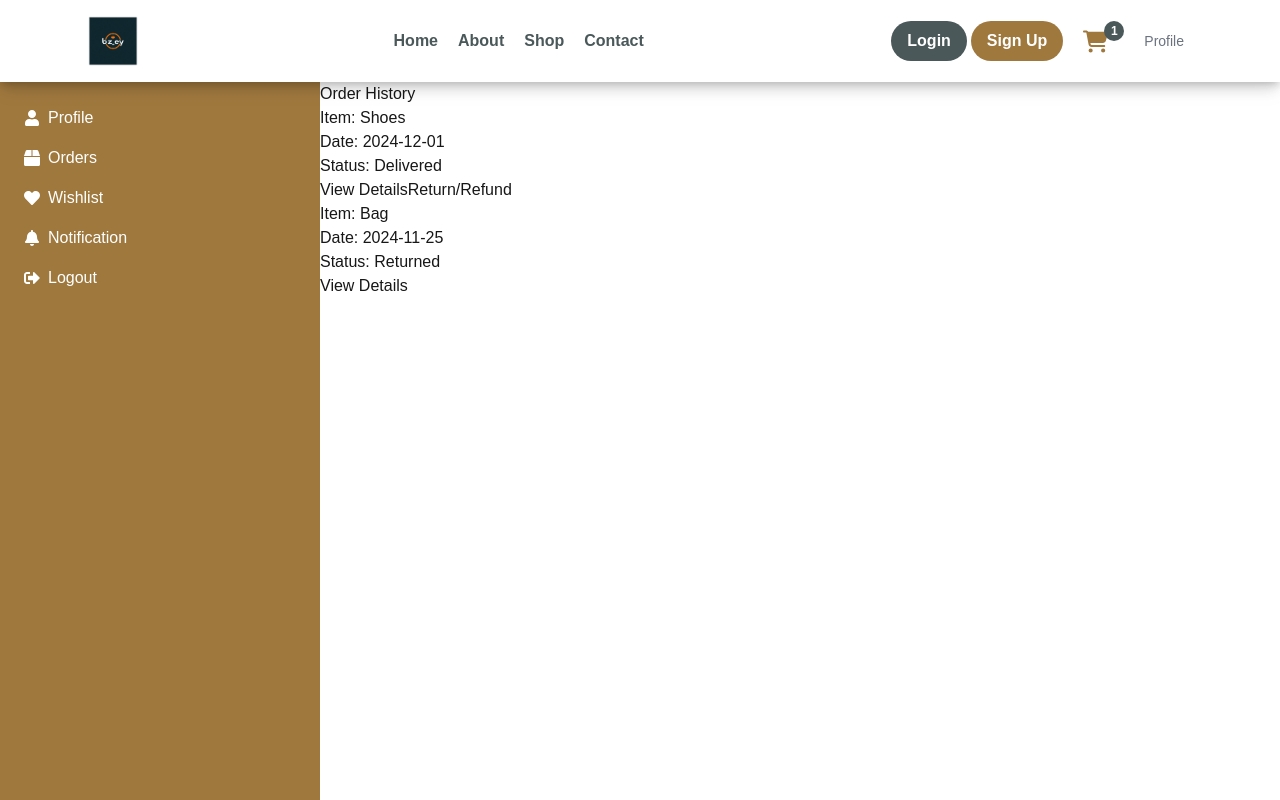
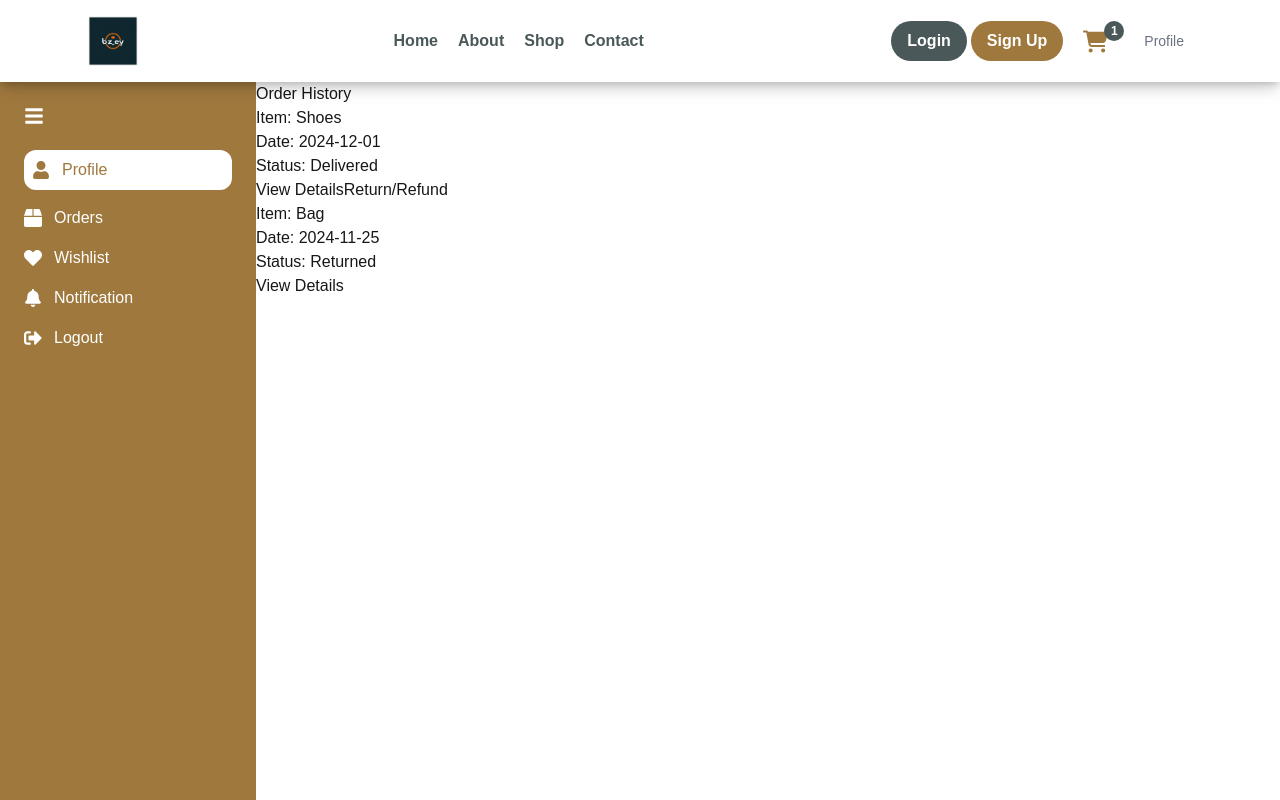
Before and after one commit to Bz14/E-Commerce-Website, a Next.js app in the folder Frontend/ecommerce/: page /profile/order in a window 1280 px wide. Shown: the top 800 px of the page. Built offline with nearby package versions, Linux system fonts and the light colour scheme.

Commit message:
Side bar updated.

```diff
--- a/Frontend/ecommerce/src/app/profile/components/sidebar.tsx
+++ b/Frontend/ecommerce/src/app/profile/components/sidebar.tsx
@@ -1,41 +1,132 @@
+"use client";
+import { useState } from "react";
 import Link from "next/link";
-import { FaUser, FaBox, FaHeart, FaBell, FaSignOutAlt } from "react-icons/fa";
+import {
+  FaUser,
+  FaBox,
+  FaHeart,
+  FaBell,
+  FaSignOutAlt,
+  FaBars,
+} from "react-icons/fa";
 
 const SideBar = () => {
+  const [isOpen, setIsOpen] = useState(true);
+  const [isSelected, setIsSelected] = useState("profile");
+
   return (
-    <div className="w-1/4 h-screen bg-primaryBrown text-white p-6">
-      <ul className="space-y-4">
-        <li className="flex items-center gap-2">
+    <div className="flex">
+      <div
+        className={`${
+          isOpen ? "w-64" : "w-16"
+        } h-screen bg-primaryBrown text-white p-6 flex flex-col items-start transition-all duration-300`}
+      >
+        {/* Toggle Button */}
+        <button
+          className="mb-6 text-xl focus:outline-none"
+          onClick={() => setIsOpen(!isOpen)}
+        >
+          <FaBars />
+        </button>
+
+        {/* Menu List */}
+        <ul className="space-y-4 w-full">
+          <li
+            className={`flex items-center ${
+              isSelected === "profile"
+                ? "bg-white text-primaryBrown rounded-xl p-2 "
+                : ""
+            } cursor-pointer`}
+            onClick={() => setIsSelected("profile")}
+          >
+            <span className="text-lg">
               <FaUser />
-          <Link href="/profile/profile-detail" className="hover:text-gray-300">
+            </span>
+            {isOpen && (
+              <Link
+                href="/profile/profile-detail"
+                className="hover:text-gray-300 ml-3"
+              >
                 Profile
               </Link>
+            )}
           </li>
-        <li className="flex items-center gap-2">
+          <li
+            className={`flex items-center ${
+              isSelected === "orders"
+                ? "bg-white text-primaryBrown rounded-xl p-2 "
+                : ""
+            } cursor-pointer`}
+            onClick={() => setIsSelected("orders")}
+          >
+            <span className="text-lg">
               <FaBox />
-          <Link href="/profile/order" className="hover:text-gray-300">
+            </span>
+            {isOpen && (
+              <Link href="/profile/order" className="hover:text-gray-300 ml-3">
                 Orders
               </Link>
+            )}
           </li>
-        <li className="flex items-center gap-2">
+          <li
+            className={`flex items-center ${
+              isSelected === "wishlist"
+                ? "bg-white text-primaryBrown rounded-xl p-2 "
+                : ""
+            } cursor-pointer`}
+            onClick={() => setIsSelected("wishlist")}
+          >
+            <span className="text-lg">
               <FaHeart />
-          <Link href="/profile/wishlist" className="hover:text-gray-300">
+            </span>
+            {isOpen && (
+              <Link
+                href="/profile/wishlist"
+                className="hover:text-gray-300 ml-3"
+              >
                 Wishlist
               </Link>
+            )}
           </li>
-        <li className="flex items-center gap-2">
+          <li
+            className={`flex items-center ${
+              isSelected === "notify"
+                ? "bg-white text-primaryBrown rounded-xl p-2 "
+                : ""
+            } cursor-pointer`}
+            onClick={() => setIsSelected("notify")}
+          >
+            <span className="text-lg">
               <FaBell />
-          <Link href="/profile/notification" className="hover:text-gray-300">
+            </span>
+            {isOpen && (
+              <Link
+                href="/profile/notification"
+                className="hover:text-gray-300 ml-3"
+              >
                 Notification
               </Link>
+            )}
           </li>
-        <li className="flex items-center gap-2">
+          <li
+            className={`flex items-center ${
+              isSelected === "logout"
+                ? "bg-white text-primaryBrown rounded-xl p-2 "
+                : ""
+            } cursor-pointer`}
+            onClick={() => setIsSelected("logout")}
+          >
+            <span className="text-lg">
               <FaSignOutAlt />
-          <Link href="/profile/logout" className="hover:text-gray-300">
+            </span>
+            {isOpen && (
+              <Link href="/profile/logout" className="hover:text-gray-300 ml-3">
                 Logout
               </Link>
+            )}
           </li>
         </ul>
+      </div>
     </div>
   );
 };
```
Lines whose indentation alone changed are shown as unchanged.
